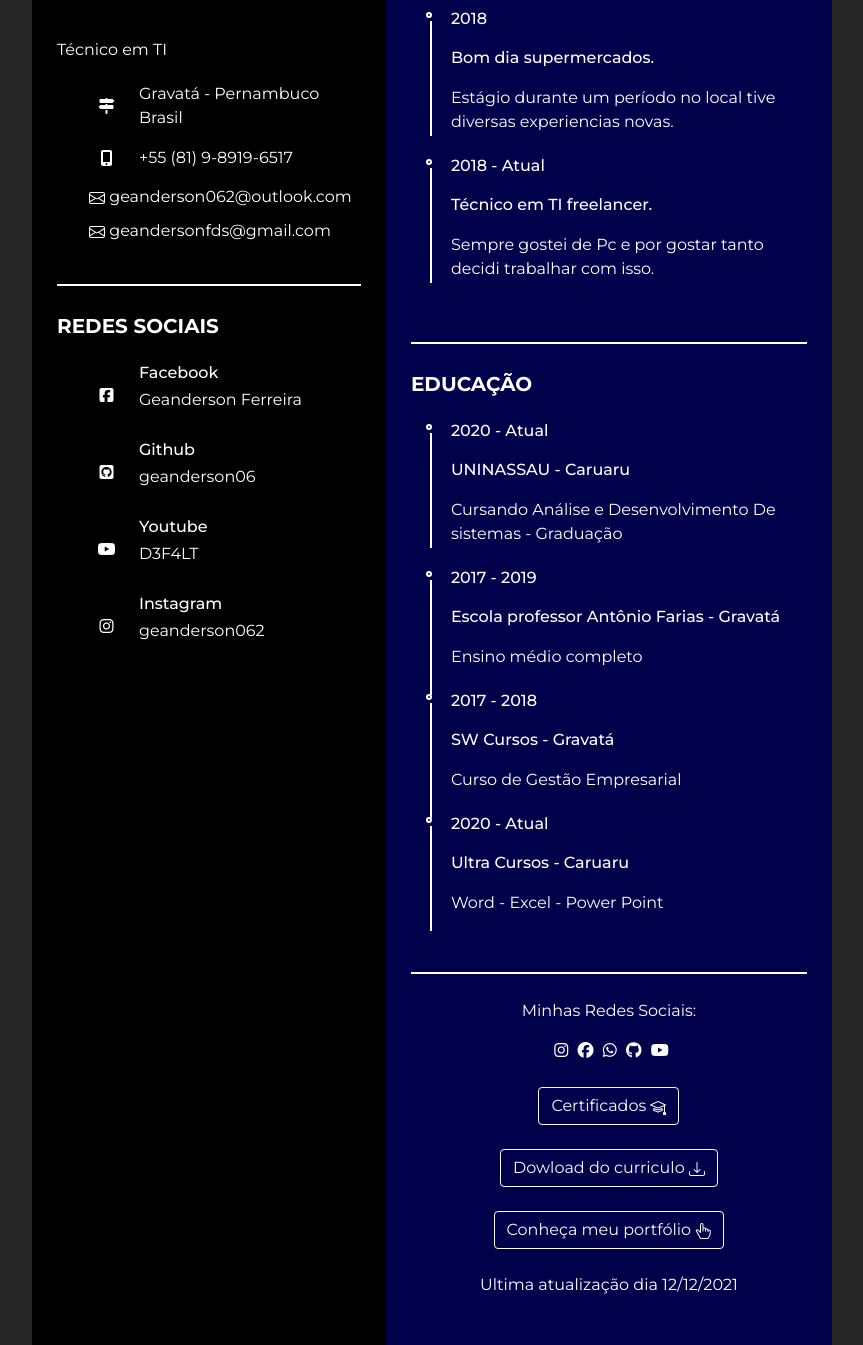
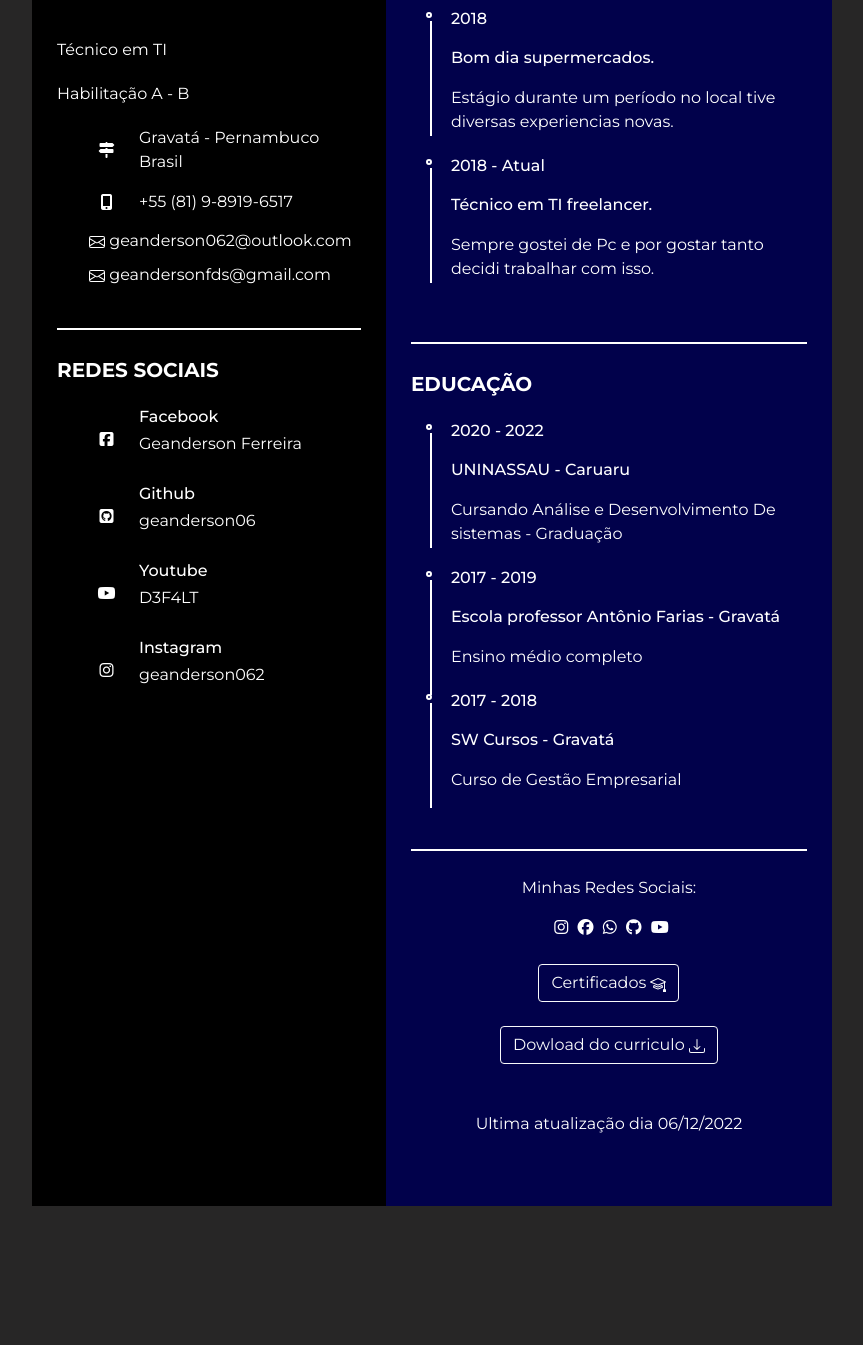
Before and after one commit to geanderson-062/Meu-curriculo, a plain HTML site: page index.html in a window 1280 px wide. Shown: the part 333-1678 px from the top of the page, without its empty margins (208-1071 px from the left). After the commit the page ends 1589 px from the top, so only its background shows below. Drawn offline with nearby package versions, Linux system fonts and the light colour scheme.

Commit message:
atualização 06/12/2022
novo designer

novo cv adicionado

atualização nas informações

```diff
--- a/index.html
+++ b/index.html
@@ -25,6 +25,9 @@
              <div class="title">
                <p class="bold"><!--quando tiver uma foto coloque seu nome aqui </p> <!-nome da pessoa-->
                <p class="regular">Técnico em TI</p><!--profissão-->
+             </div>
+             <div class="title">
+               <p class="regular">Habilitação A - B</p><!--profissão-->
              </div>
              <ul>
                <li>
@@ -148,7 +151,7 @@
              </div>
           <ul>
             <li>
-                <div class="date">2020 - Atual</div><!--periodo qque estudou-->
+                <div class="date">2020 - 2022</div><!--periodo qque estudou-->
                 <div class="info">
                        <p class="semi-bold">UNINASSAU - Caruaru</p> <!--onde estudou-->
                     <p>Cursando Análise e Desenvolvimento  De sistemas - Graduação</p><!--o que fez la-->
@@ -162,6 +165,7 @@
                       <p>Ensino médio completo</p><!--o que fez la-->
                     </div>
                 </li>
+
                 <li>
 
                     <div class="date">2017 - 2018</div><!--periodo qque estudou-->
@@ -169,16 +173,7 @@
                            <p class="semi-bold"> SW Cursos - Gravatá</p> <!--onde estudou-->
                         <p>Curso de Gestão Empresarial</p><!--o que fez la-->
                       </div>
-                  </li>
-                <li>
-
-                  <div class="date">2020 - Atual</div><!--periodo qque estudou-->
-                  <div class="info">
-                         <p class="semi-bold">Ultra Cursos - Caruaru</p> <!--onde estudou-->
-                      <p>Word - Excel - Power Point</p><!--o que fez la-->
-                    </div>
                 </li>
-            </ul>
         </div>
         <section>
         <div class="resume_item resume_education jumbotron text-center">
@@ -209,17 +204,20 @@
 
             </a><br> <br>
 
-            <a type="button" href="https://gean-dev-portfolio.netlify.app/" class="btn btn-outline-light">Conheça meu portfólio
+            <!--opção retirada porque no futuro eu possa querer colocar novamente-->
+            <!--<a type="button" href="https://gean-dev-portfolio.netlify.app/" class="btn btn-outline-light">Conheça meu portfólio
 
               <svg xmlns="http://www.w3.org/2000/svg" width="16" height="16" fill="currentColor" class="bi bi-hand-index-thumb" viewBox="0 0 16 16">
                 <path d="M6.75 1a.75.75 0 0 1 .75.75V8a.5.5 0 0 0 1 0V5.467l.086-.004c.317-.012.637-.008.816.027.134.027.294.096.448.182.077.042.15.147.15.314V8a.5.5 0 0 0 1 0V6.435l.106-.01c.316-.024.584-.01.708.04.118.046.3.207.486.43.081.096.15.19.2.259V8.5a.5.5 0 1 0 1 0v-1h.342a1 1 0 0 1 .995 1.1l-.271 2.715a2.5 2.5 0 0 1-.317.991l-1.395 2.442a.5.5 0 0 1-.434.252H6.118a.5.5 0 0 1-.447-.276l-1.232-2.465-2.512-4.185a.517.517 0 0 1 .809-.631l2.41 2.41A.5.5 0 0 0 6 9.5V1.75A.75.75 0 0 1 6.75 1zM8.5 4.466V1.75a1.75 1.75 0 1 0-3.5 0v6.543L3.443 6.736A1.517 1.517 0 0 0 1.07 8.588l2.491 4.153 1.215 2.43A1.5 1.5 0 0 0 6.118 16h6.302a1.5 1.5 0 0 0 1.302-.756l1.395-2.441a3.5 3.5 0 0 0 .444-1.389l.271-2.715a2 2 0 0 0-1.99-2.199h-.581a5.114 5.114 0 0 0-.195-.248c-.191-.229-.51-.568-.88-.716-.364-.146-.846-.132-1.158-.108l-.132.012a1.26 1.26 0 0 0-.56-.642 2.632 2.632 0 0 0-.738-.288c-.31-.062-.739-.058-1.05-.046l-.048.002zm2.094 2.025z"/>
               </svg>
 
             </a>
+            <br>
+            -->
 
-            <br><br>
+            <br>
 
-            <p class="text-center text-white">Ultima atualização dia 12/12/2021</p>
+            <p class="text-center text-white">Ultima atualização dia 06/12/2022</p>
           </div>
         </div>
       </div>
```
Also changed, not shown: 2 other files.
